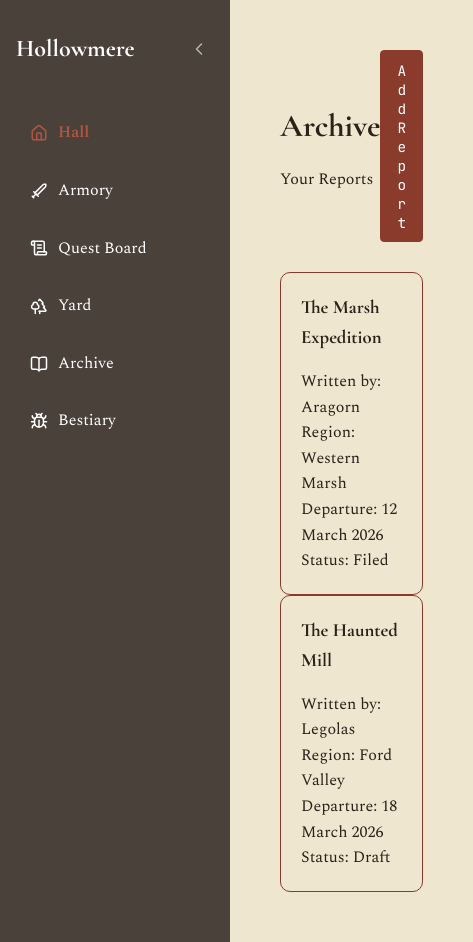
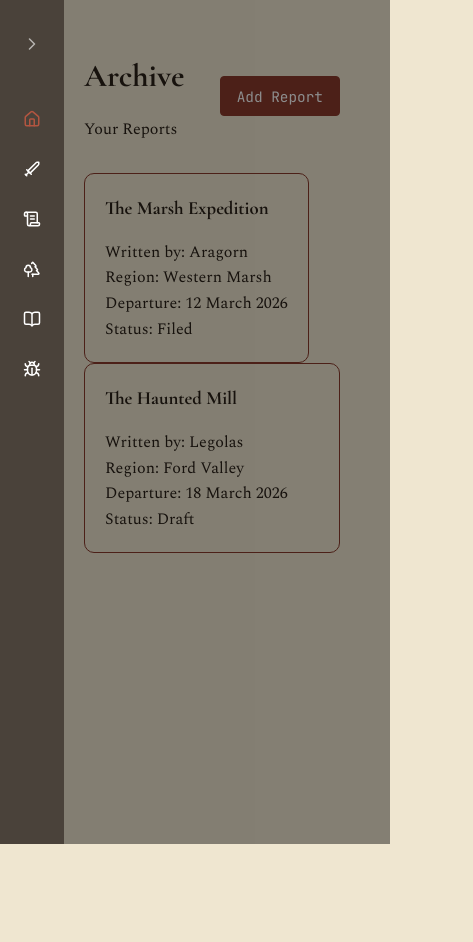
Before and after one commit to Koiya-RUAS/INF2C-Team-4-WebAppDev, a React (Vite) app in the folder React/ClientApp/: page / in a window 390 px wide. Shown: the whole page, 473 px wide, since content can reach past the window. After the commit the page ends 844 px from the top, so only its background shows below. Built offline with nearby package versions, Linux system fonts and the light colour scheme; a web font is replaced by a local one.

Commit message:
sidebar 768 fix

```diff
--- a/React/ClientApp/src/App.tsx
+++ b/React/ClientApp/src/App.tsx
@@ -4,8 +4,8 @@ import "./global.css";
 import QuestPage from "./pages/questPage";
 import Button from "./components/ui/button/button";
 import GearDetailPage from "./pages/detailGear/gearDetailPage";
-import { useState } from "react";
-import { Home, Sword, ScrollText, Trees, BookOpen, Bug, ChevronLeft, ChevronRight } from "lucide-react";
+import { useState, useEffect } from "react";
+import { Home, Sword, ScrollText, Trees, BookOpen, Bug, ChevronLeft, ChevronRight, X } from "lucide-react";
 
 const navItems = [
   { to: "/", label: "Hall", icon: Home },
@@ -50,20 +50,35 @@ function ArchivePage() {
 }
 
 function App() {
-  const [collapsed, setCollapsed] = useState(false);
+  const [isMobile, setIsMobile] = useState(() => window.innerWidth < 768);
+  const [collapsed, setCollapsed] = useState(() => window.innerWidth < 768);
 
+  useEffect(() => {
+    const handleResize = () => {
+      const mobile = window.innerWidth < 768;
+      setIsMobile(mobile);
+      if (mobile) setCollapsed(true);
+    }
+    window.addEventListener("resize", handleResize);
+    return () => window.removeEventListener("resize", handleResize);
+  })
   return (
     <div className="page">
-      <nav className={`sidebar${collapsed ? " sidebar--collapsed" : ""}`}>
+      {isMobile && (
+        <div className="sidebar-backdrop" onClick={() => setCollapsed(true)} />
+      )}
+      <nav className={`sidebar${collapsed ? " sidebar--collapsed" : ""}${isMobile ? " sidebar--mobile" : ""}`}>
         <div className="sidebar-header">
           {!collapsed && <h2>Hollowmere</h2>}
           <button className="sidebar-toggle" onClick={() => setCollapsed((c) => !c)} aria-label={collapsed ? "Expand sidebar" : "Collapse sidebar"}>
-            {collapsed ? <ChevronRight size={20} strokeWidth={1.8} /> : <ChevronLeft size={20} strokeWidth={1.8} />}
+            {isMobile
+            ? (collapsed ? <ChevronRight size={20} strokeWidth={1.8} /> : <X size={20} strokeWidth={1.8} />)
+            : (collapsed ? <ChevronRight size={20} strokeWidth={1.8} /> : <ChevronLeft size={20} strokeWidth={1.8} />)}
           </button>
         </div>
         <div className="pages-on-menu">
           {navItems.map(({to, label, icon: Icon}) => (
-            <NavLink key={to} to={to} title={collapsed ? label : undefined}>
+            <NavLink key={to} to={to} title={collapsed ? label : undefined} onClick={() => isMobile && setCollapsed(true)}>
               <Icon size={18} className="nav-icon" />
               {!collapsed && <span>{label}</span>}
             </NavLink>
--- a/React/ClientApp/src/archive.css
+++ b/React/ClientApp/src/archive.css
@@ -112,3 +112,31 @@
     border: 1px solid var(--color-primary);
     border-radius: 10px;
 }
+
+@media (max-width: 768px) {
+    .sidebar {
+        position: fixed;
+        top: 0;
+        left: 0;
+        height: 100vh;
+        width: 280px;
+        z-index: 1000;
+        transition: width 0.3s ease;
+        padding: 30px 20px;
+        overflow: hidden;
+    }
+
+    .sidebar--collapsed {
+        width: 64px;
+    }
+    .sidebar-backdrop {
+        position: fixed;
+        inset: 0;
+        background: rgba(0, 0, 0, 0.45);
+        z-index: 999;
+    }
+
+    .content {
+        padding-left: calc(64px + 20px);
+    }
+}
```
